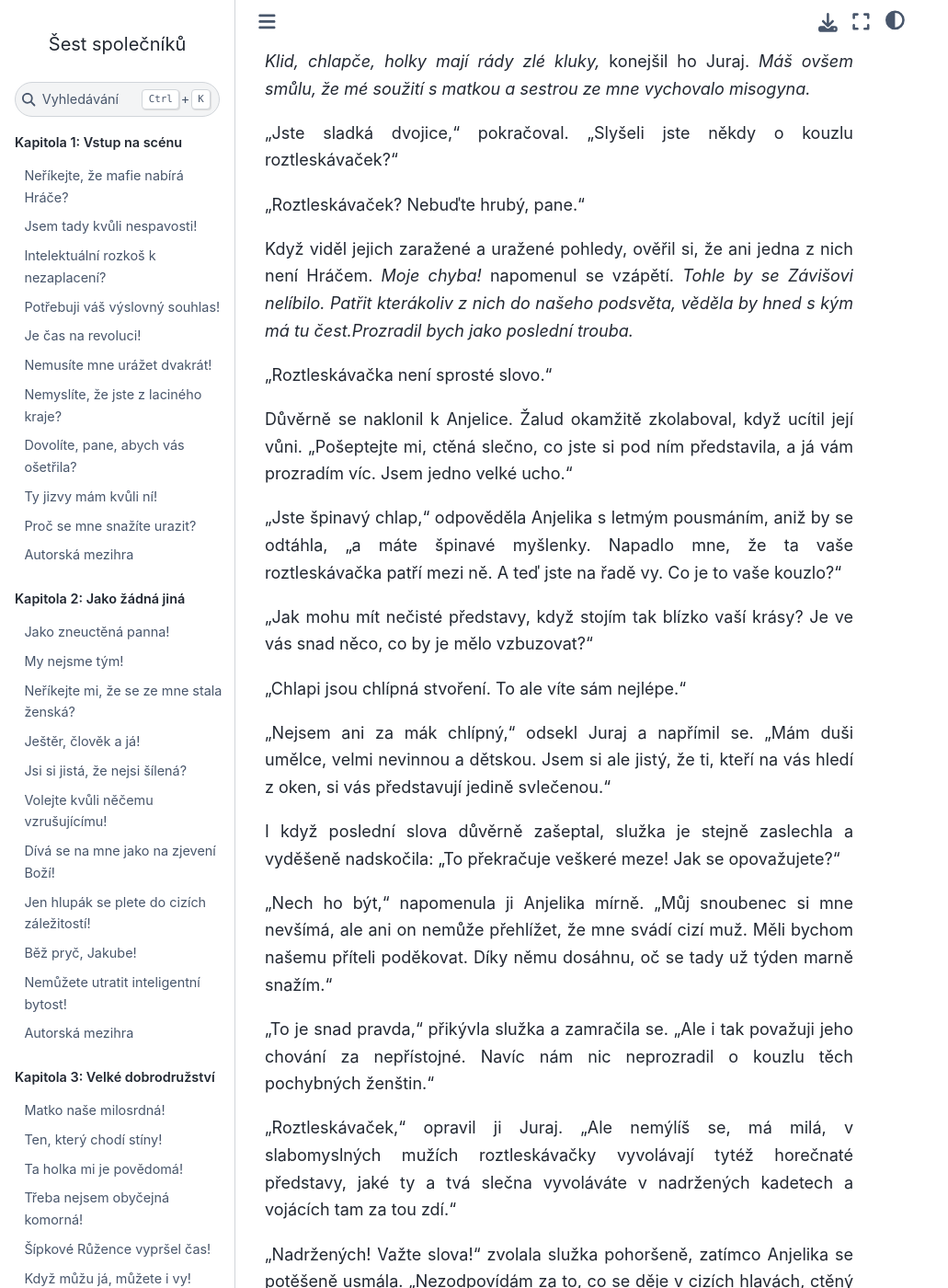
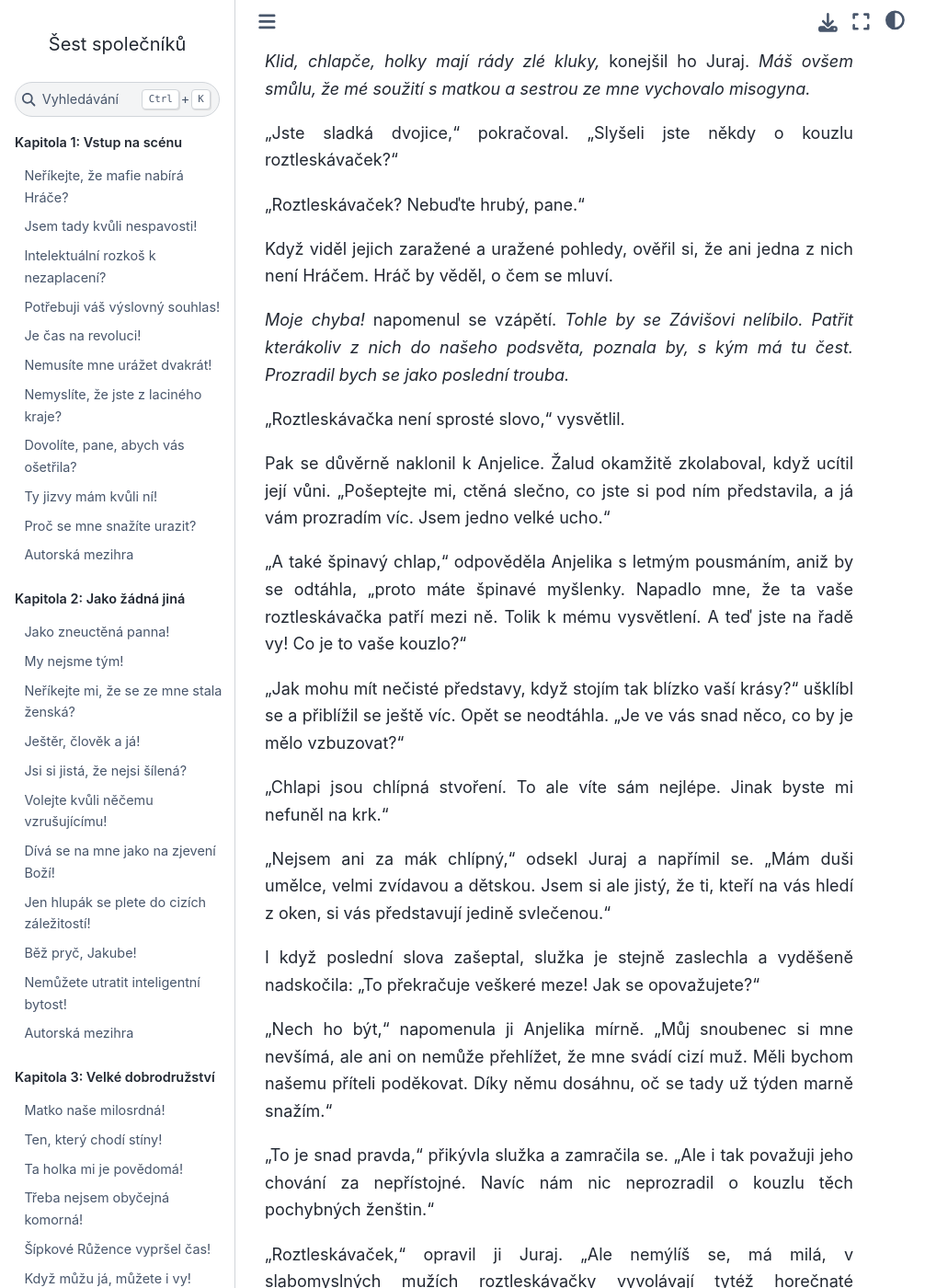
Before and after one commit to hanpari/sest-spolecniku, a Sphinx documentation site: the page built from source/sest_spolecniku/013-pavouci-a-masky/06.md, in a window 1280 px wide and 1400 px high, scrolled down 4962 px. Shown: the whole window at 92% size, without its empty margins (0-1031 px from the left). Built offline with Sphinx 7.4.7 and the Sphinx Book theme 1.1.4, drawn with Linux system fonts in a browser that asks for light colours; pages that are not in the unit, such as notebooks, are missing from menus; some of the changed text lies outside the part shown.

Commit message:
Neumetel

```diff
--- a/source/sest_spolecniku/013-pavouci-a-masky/06.md
+++ b/source/sest_spolecniku/013-pavouci-a-masky/06.md
@@ -95,9 +95,9 @@ To promluvila komorná slečny Anjeliky.
 
     (J. W. Goethe: Faust)
 
-*Budu tvým soukromým ďáblem,* pomyslel si zlomyslně.
+*Budu tvým soukromým pekelníkem,* pomyslel si zlomyslně.
 
-"Copak já obtěžuji ctěnou slečnu?" zvolal. Hodlal do svého představení vložit desítky hodin, která strávil na otcových hereckých zkouškách. "Právě naopak! Ona obtěžuje mne!"
+"Copak já obtěžuji ctěnou slečnu?" zvolal pak. Hodlal do svého představení vložit desítky hodin, která strávil na otcových hereckých zkouškách. "Právě naopak! Ona obtěžuje mne!"
 
 "Jakže?"
 
@@ -125,21 +125,23 @@ Juraj si je opět výsměšně prohlížel, zcela ponořený do své role. Žalu
 
 "Roztleskávaček? Nebuďte hrubý, pane."
 
-Když viděl jejich zaražené a uražené pohledy, ověřil si, že ani jedna z nich není Hráčem. *Moje chyba!* napomenul se vzápětí. *Tohle by se Závišovi nelíbilo. Patřit kterákoliv z nich do našeho podsvěta, věděla by hned s kým má tu čest.Prozradil bych jako poslední trouba.*
+Když viděl jejich zaražené a uražené pohledy, ověřil si, že ani jedna z nich není Hráčem. Hráč by věděl, o čem se mluví.
 
-"Roztleskávačka není sprosté slovo."
+*Moje chyba!* napomenul se vzápětí. *Tohle by se Závišovi nelíbilo. Patřit kterákoliv z nich do našeho podsvěta, poznala by, s kým má tu čest. Prozradil bych se jako poslední trouba.*
 
-Důvěrně se naklonil k Anjelice. Žalud okamžitě zkolaboval, když ucítil její vůni. "Pošeptejte mi, ctěná slečno, co jste si pod ním představila, a já vám prozradím víc. Jsem jedno velké ucho."
+"Roztleskávačka není sprosté slovo," vysvětlil.
 
-"Jste špinavý chlap," odpověděla Anjelika s letmým pousmáním, aniž by se odtáhla, "a máte špinavé myšlenky. Napadlo mne, že ta vaše roztleskávačka patří mezi ně. A teď jste na řadě vy. Co je to vaše kouzlo?"
+Pak se důvěrně naklonil k Anjelice. Žalud okamžitě zkolaboval, když ucítil její vůni. "Pošeptejte mi, ctěná slečno, co jste si pod ním představila, a já vám prozradím víc. Jsem jedno velké ucho."
 
-"Jak mohu mít nečisté představy, když stojím tak blízko vaší krásy? Je ve vás snad něco, co by je mělo vzbuzovat?"
+"A také špinavý chlap," odpověděla Anjelika s letmým pousmáním, aniž by se odtáhla, "proto máte špinavé myšlenky. Napadlo mne, že ta vaše roztleskávačka patří mezi ně. Tolik k mému vysvětlení. A teď jste na řadě vy! Co je to vaše kouzlo?"
 
-"Chlapi jsou chlípná stvoření. To ale víte sám nejlépe."
+"Jak mohu mít nečisté představy, když stojím tak blízko vaší krásy?" ušklíbl se a přiblížil se ještě víc. Opět se neodtáhla. "Je ve vás snad něco, co by je mělo vzbuzovat?"
 
-"Nejsem ani za mák chlípný," odsekl Juraj a napřímil se. "Mám duši umělce, velmi nevinnou a dětskou. Jsem si ale jistý, že ti, kteří na vás hledí z oken, si vás představují jedině svlečenou."
+"Chlapi jsou chlípná stvoření. To ale víte sám nejlépe. Jinak byste mi nefuněl na krk."
 
-I když poslední slova důvěrně zašeptal, služka je stejně zaslechla a vyděšeně nadskočila: "To překračuje veškeré meze! Jak se opovažujete?"
+"Nejsem ani za mák chlípný," odsekl Juraj a napřímil se. "Mám duši umělce, velmi zvídavou a dětskou. Jsem si ale jistý, že ti, kteří na vás hledí z oken, si vás představují jedině svlečenou."
+
+I když poslední slova zašeptal, služka je stejně zaslechla a vyděšeně nadskočila: "To překračuje veškeré meze! Jak se opovažujete?"
 
 "Nech ho být," napomenula ji Anjelika mírně. "Můj snoubenec si mne nevšímá, ale ani on nemůže přehlížet, že mne svádí cizí muž. Měli bychom našemu příteli poděkovat. Díky němu dosáhnu, oč se tady už týden marně snažím."
 
@@ -147,7 +149,11 @@ I když poslední slova důvěrně zašeptal, služka je stejně zaslechla a vyd
 
 "Roztleskávaček," opravil ji Juraj. "Ale nemýlíš se, má milá, v slabomyslných mužích roztleskávačky vyvolávají tytéž horečnaté představy, jaké ty a tvá slečna vyvoláváte v nadržených kadetech a vojácích tam za tou zdí."
 
-"Nadržených! Važte slova!" zvolala služka pohoršeně, zatímco Anjelika se potěšeně usmála. "Nezodpovídám za to, co se děje v cizích hlavách, ctěný pane," řekla. "Představy, o kterých hovoříte, smím a chci probouzet jedině v mém milovaném Adrianovi, synu vévody z Praříče."
+"Nadržených! Važte slova!" zvolala služka pohoršeně.
+
+Anjelika se potěšeně usmála.
+
+"Nezodpovídám za to, co se děje v cizích hlavách, ctěný pane," řekla. "Představy, o kterých hovoříte, smím a chci probouzet jedině v mém milovaném Adrianovi, synu vévody z Praříče."
 
 *A proto se tady vystavuješ na očích všech s vycpaným výstřihem?* ušklíbl se Juraj v duchu. Nemohl si nevzpomenout na matku. I ona se tvářila podobně potěšeně, když předstírala nevinný soucit, sotva se dozvěděla, že její žárlivý ctitel pobodal druhého. *Já nejsem za nic zodpovědná! Jejich rozhodnutí a chyba!*
 
@@ -175,15 +181,21 @@ Juraj se k ní naklonil a prohlížel si její tvář z bezprostřední blízkos
 
 "Lehké stopy šminek," poznamenal, když se napřímil. "Pouhé zvýraznění vaší přirozené krásy. Nic, zač byste se měla stydět. Dávám vám osm bodů z deseti."
 
-"Osm bodů!" vykřikly obě ženy rozhořčeně.
+"Osm!" vykřikly obě ženy rozhořčeně.
 
 "Už jsem viděl hezčí," zalhal pohotově. "Sedm by bylo málo a devět zase moc."
 
-"Pane, původně jsem vás chtěla varovat, že pokud vás můj snoubenec uvidí takto blízko, neskončíte dobře," zasyčela Anjelika. "Ale nyní budu trvat na tom, aby pomstil moji čest. Sám jste si vykopal hrob. Budu tvrdit, že jste se mne pokusil políbit."
+Krásnou tvář zahalily mraky a kdysi modré nebe slibovalo bouřku.
 
-"Velmi dobře," řekl Juraj a odstoupil stranou. "Konečně jsme jeden od druhé dostali, co jsme potřebovali."
+"Pane, původně jsem vás chtěla varovat, že pokud vás můj snoubenec uvidí takto blízko, neskončíte dobře," zasyčela Anjelika. "Ale nyní trvám na tom, aby pomstil moji čest. Sám jste si vykopal hrob. Budu tvrdit, že jste se mne pokusil políbit."
 
-"Cože? Vy jste snad chtěl něco jiného než mne zesměšnit?"
+Juraj odstoupil stranou, velmi zvolna, přičemž nezapomněl pošimrat pyšně zvednutou bradičku. Od zkroušeného Žaluda vycítil něco, co mohlo velmi dobře být odevzdáním se osudu. Ani to, že se dotýkal hedvábné a něžné pleti, ho neumělo rozveselit.
+
+"Velmi dobře," řekl pak. "Konečně jsme jeden od druhé dostali, co jsme potřebovali."
+
+Zvědavost zvítězila nad rozhořčením.
+
+"Cože? Vy jste snad chtěl něco jiného než mne zesměšnit?" zeptala se Anjelika. I její komorná nastavila ouška.
 
 "Přirozeně."
 
```
Also changed, not shown: source/sest_spolecniku/013-pavouci-a-masky/07.md (added, +13 -0 lines).
